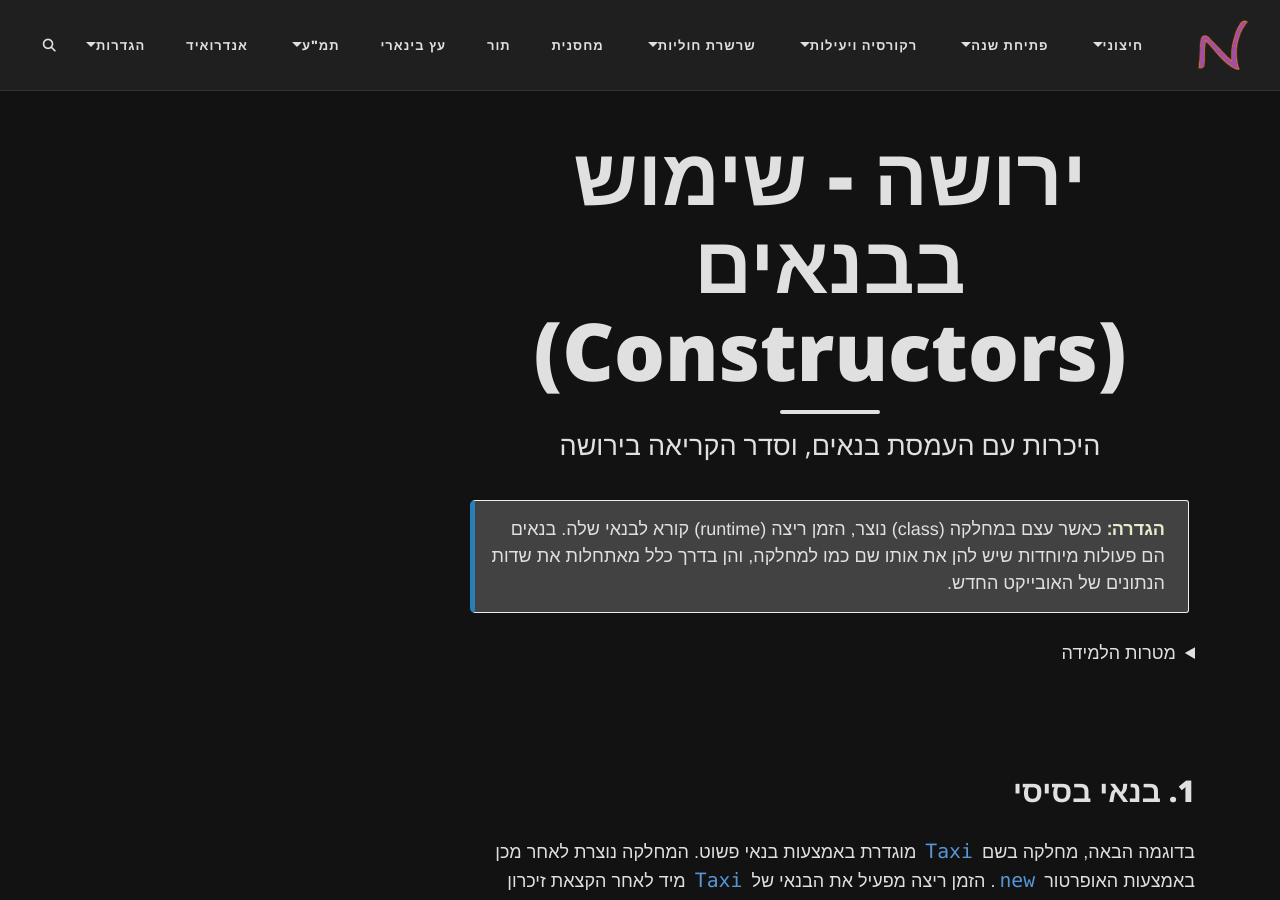
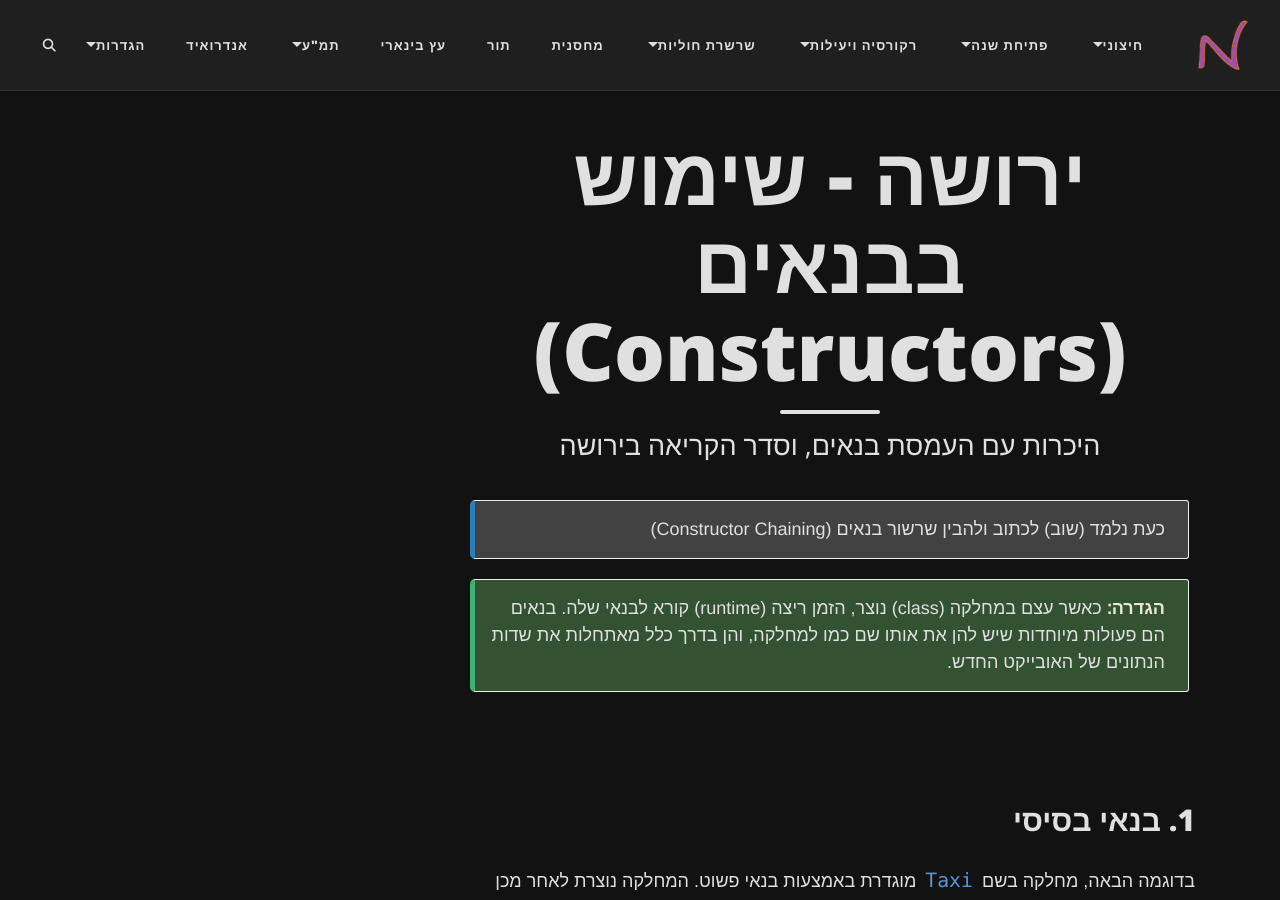
Before and after one commit to 3strategy/BeautifulMivney, a Jekyll site: the page built from oop/01inheritdconstructors.md, in a window 1280 px wide and 900 px high. Built offline with Jekyll 4.4.1, drawn with Linux system fonts in a browser that asks for light colours; comment, search, counter and statistics services are not loaded.

Commit message:
more fixes to inheritance

```diff
--- a/oop/01inheritdconstructors.md
+++ b/oop/01inheritdconstructors.md
@@ -8,17 +8,10 @@ lang: he
 ---
 
 {: .box-note}
+כעת נלמד (שוב) לכתוב ולהבין שרשור בנאים (Constructor Chaining)
+
+{: .box-success}
 **הגדרה:** כאשר עצם במחלקה (class) נוצר, הזמן ריצה (runtime) קורא לבנאי שלה. בנאים הם פעולות מיוחדות שיש להן את אותו שם כמו למחלקה, והן בדרך כלל מאתחלות את שדות הנתונים של האובייקט החדש.
-
-<details markdown="1"><summary>מטרות הלמידה</summary>
-
-## מטרות הלמידה
-
-בסיום תת פרק זה תוכלו:
-- לכתוב ולהבין שרשור בנאים (Constructor Chaining)
-
-</details>
-
 
 ---
 
```
Also changed, not shown: oop/01inheritc.md (+3 -3 lines).
